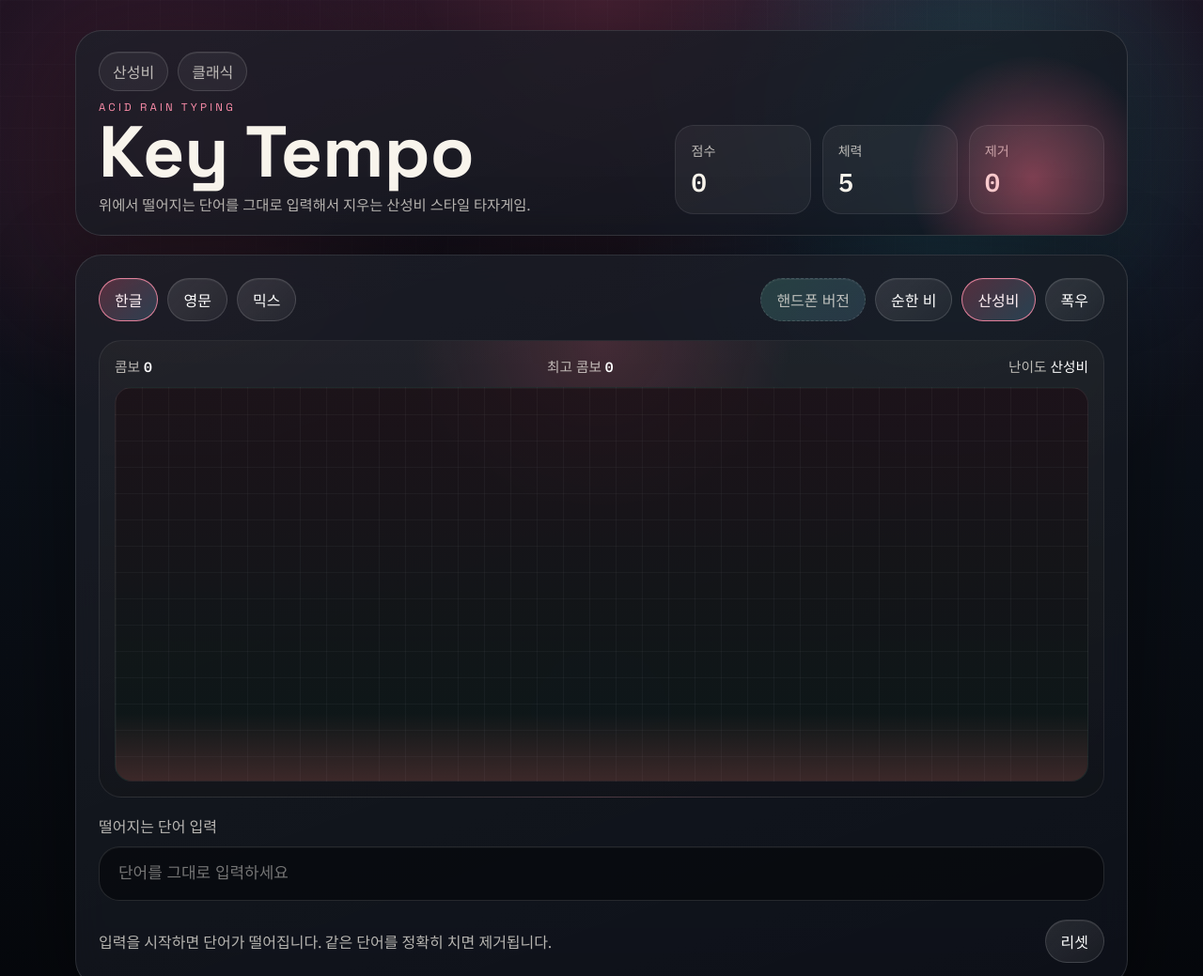
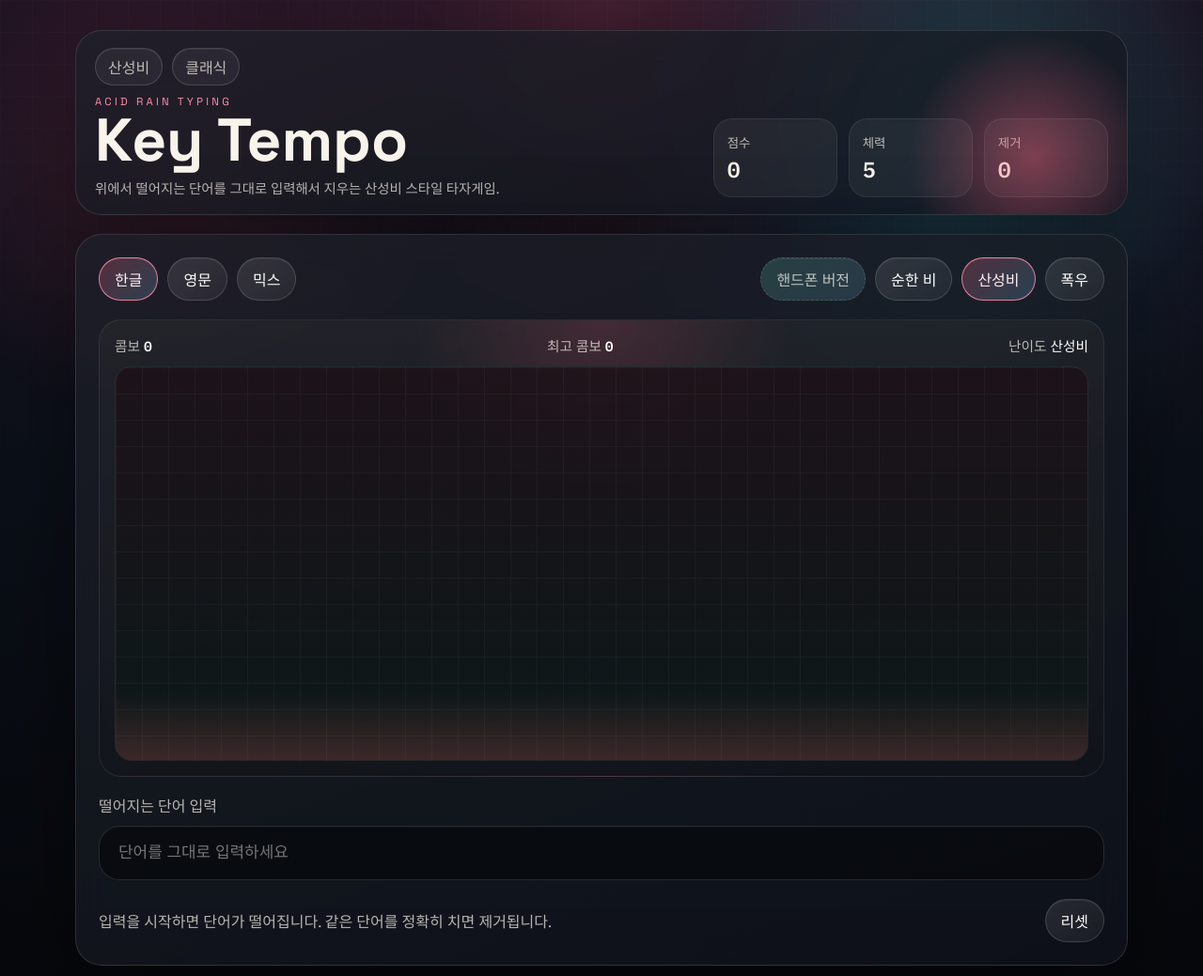
Before and after one commit to wimterrr/typing-game, a website built with Vite: page index.html in a window 1280 px wide. Shown: the top 1039 px of the page at 94% size. Built offline with nearby package versions, Linux system fonts and the light colour scheme.

Commit message:
Shrink desktop hero section further

```diff
--- a/src/classic.css
+++ b/src/classic.css
@@ -102,10 +102,10 @@ a {
 
 .hero-panel {
   border-radius: 28px;
-  padding: 22px 24px;
+  padding: 18px 20px;
   display: grid;
-  grid-template-columns: 1.3fr 1fr;
-  gap: 20px;
+  grid-template-columns: 1.45fr 0.95fr;
+  gap: 16px;
   overflow: hidden;
 }
 
@@ -132,7 +132,7 @@ a {
   align-items: center;
   border-radius: 999px;
   border: 1px solid rgba(255, 255, 255, 0.14);
-  padding: 8px 14px;
+  padding: 7px 13px;
   color: var(--text-soft);
   background: rgba(255, 255, 255, 0.05);
   box-shadow: inset 0 1px 0 rgba(255, 255, 255, 0.06);
@@ -147,7 +147,7 @@ a {
 
 h1 {
   margin: 6px 0 10px;
-  font-size: clamp(2.8rem, 6vw, 4.8rem);
+  font-size: clamp(2.35rem, 5vw, 4.1rem);
   line-height: 0.9;
 }
 
@@ -155,7 +155,7 @@ h1 {
   max-width: 32rem;
   margin: 0;
   color: var(--text-soft);
-  font-size: 0.96rem;
+  font-size: 0.9rem;
 }
 
 .hero-metrics {
@@ -168,7 +168,7 @@ h1 {
 .metric-card,
 .stat-panel {
   border-radius: 20px;
-  padding: 16px;
+  padding: 14px;
 }
 
 .metric-card {
@@ -186,14 +186,14 @@ h1 {
 .metric-card span,
 .stat-panel span {
   display: block;
-  margin-bottom: 6px;
-  font-size: 0.88rem;
+  margin-bottom: 4px;
+  font-size: 0.84rem;
 }
 
 .metric-card strong,
 .stat-panel strong {
   font-family: 'IBM Plex Mono', monospace;
-  font-size: clamp(1.1rem, 2.4vw, 1.7rem);
+  font-size: clamp(1rem, 2vw, 1.45rem);
 }
 
 .game-panel {
--- a/src/style.css
+++ b/src/style.css
@@ -103,10 +103,10 @@ a {
 
 .hero-panel {
   border-radius: 28px;
-  padding: 22px 24px;
+  padding: 18px 20px;
   display: grid;
-  grid-template-columns: 1.3fr 1fr;
-  gap: 20px;
+  grid-template-columns: 1.45fr 0.95fr;
+  gap: 16px;
   overflow: hidden;
 }
 
@@ -133,7 +133,7 @@ a {
   align-items: center;
   border-radius: 999px;
   border: 1px solid rgba(255, 255, 255, 0.14);
-  padding: 8px 14px;
+  padding: 7px 13px;
   color: var(--text-soft);
   background: rgba(255, 255, 255, 0.05);
   box-shadow: inset 0 1px 0 rgba(255, 255, 255, 0.06);
@@ -148,7 +148,7 @@ a {
 
 h1 {
   margin: 6px 0 10px;
-  font-size: clamp(2.8rem, 6vw, 4.8rem);
+  font-size: clamp(2.35rem, 5vw, 4.1rem);
   line-height: 0.9;
 }
 
@@ -156,7 +156,7 @@ h1 {
   max-width: 32rem;
   margin: 0;
   color: var(--text-soft);
-  font-size: 0.96rem;
+  font-size: 0.9rem;
 }
 
 .hero-metrics {
@@ -169,7 +169,7 @@ h1 {
 .metric-card,
 .stat-panel {
   border-radius: 20px;
-  padding: 16px;
+  padding: 14px;
 }
 
 .metric-card {
@@ -187,14 +187,14 @@ h1 {
 .metric-card span,
 .stat-panel span {
   display: block;
-  margin-bottom: 6px;
-  font-size: 0.88rem;
+  margin-bottom: 4px;
+  font-size: 0.84rem;
 }
 
 .metric-card strong,
 .stat-panel strong {
   font-family: 'IBM Plex Mono', monospace;
-  font-size: clamp(1.1rem, 2.4vw, 1.7rem);
+  font-size: clamp(1rem, 2vw, 1.45rem);
 }
 
 .game-panel {
```
